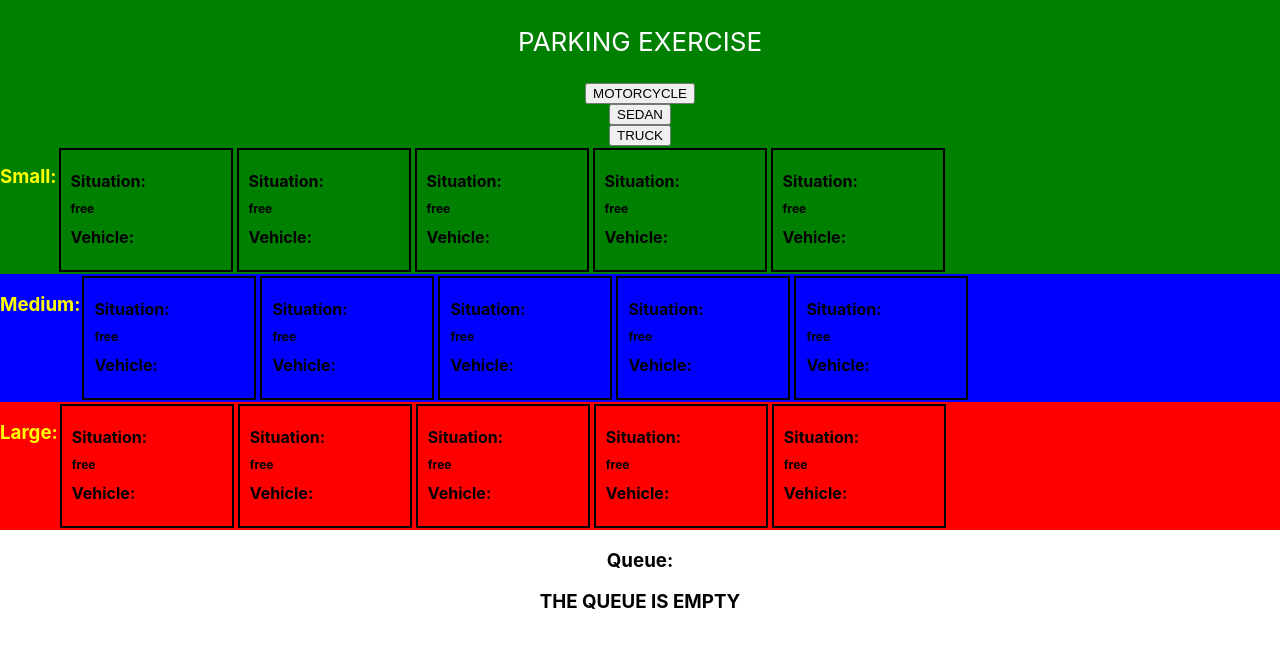
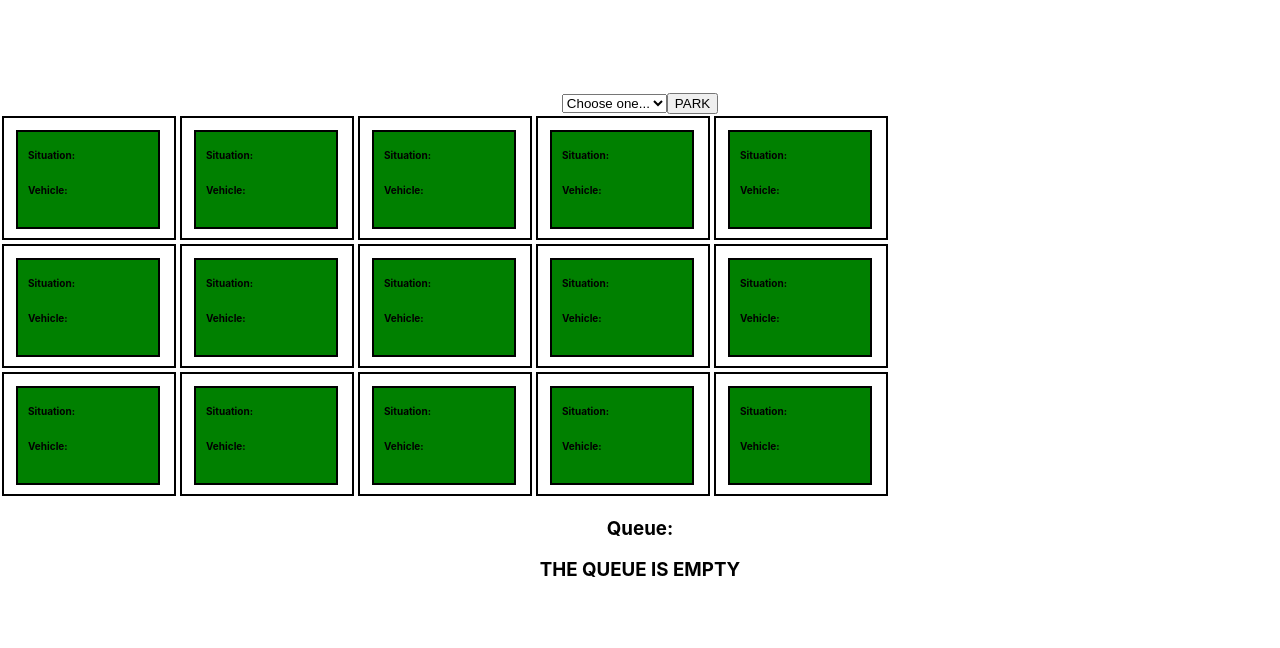
Before and after one commit to PatricioPallua/parkingExercise, a React (Create React App) app: page / in a window 1280 px wide. Shown: the top 648 px of the page. Built offline with nearby package versions, Linux system fonts and the light colour scheme.

Commit message:
It's ALIVEgit status!

```diff
--- a/src/App.css
+++ b/src/App.css
@@ -2,9 +2,7 @@
   text-align: center;
 }
 
-
 .App-header {
-  background-color: green;
   display: flex;
   flex-direction: column;
   align-items: center;
@@ -13,17 +11,14 @@
 }
 
 .small {
-  background-color: green;
   display: flex;
 }
 
 .medium {
-  background-color: blue;
   display: flex;
 }
 
 .large {
-  background-color: red;
   display: flex;
 }
 
@@ -42,3 +37,36 @@
 .vehicleButton {
   display: flex;
 }
+
+.occupied{
+  background-color: red;
+  margin: 2px;
+  padding: 10px;
+  font-size: 8px;
+  text-align: left;
+  border: 2px solid black;
+  width: 120px;
+  height: 75px;
+}
+
+.free{
+  background-color: green;
+  color: green;
+  margin: 2px;
+  padding: 10px;
+  font-size: 8px;
+  text-align: left;
+  border: 2px solid black;
+  width: 120px;
+  height: 75px;
+}
+
+.container{
+  margin: 2px;
+  padding: 10px;
+  font-size: 8px;
+  text-align: left;
+  border: 2px solid black;
+  width: 150px;
+  height: 100px;
+}
--- a/src/App.js
+++ b/src/App.js
@@ -4,6 +4,7 @@ import Places from "./Places.js"
 
 function App() {
 
+  const [chosen, setChosen] = useState("");
 
   const [small, setSmall] = useState([
       {situation: "free", vehicle: null, id:1},
@@ -41,41 +42,35 @@ function App() {
   }
 
   const occupySmall = (vehicle, event) => {
-  	console.log(event)
     var smallIndex = check(small);
     if(smallIndex >= 0){
       var newSmall = small;
       newSmall[smallIndex] = {situation: "occupied", vehicle: vehicle}
       setSmall(newSmall);
-      console.log(small);
     } else {
       occupyMedium(vehicle, event);
     }
   }
 
   const occupyMedium = (vehicle, event) => {
-  	console.log(event);
     event.preventDefault();
     var mediumIndex = check(medium);
     if(mediumIndex >= 0){
       var newMedium = medium;
       newMedium[mediumIndex] = {situation: "occupied", vehicle: vehicle, id: newMedium.id}
       setMedium(newMedium);
-      console.log(medium)
     } else {
       occupyLarge(vehicle, event);
     }
   }
 
   const occupyLarge = (vehicle, event) => {
-  	console.log(event);
     event.preventDefault();
     var largeIndex = check(large);
     if(largeIndex >= 0){
       var newLarge = large;
       newLarge[largeIndex] = {situation: "occupied", vehicle: vehicle}
       setLarge(newLarge);
-      console.log(large)
     } else {
       alert("NO PLACE FREE!");
       console.log("LA QUEUE ES: ", queue)
@@ -86,41 +81,65 @@ function App() {
     }
   }
 
+  const handleSubmit = (e) => {
+    e.preventDefault();
+    switch(chosen){
+      case "Motorcycle":
+        occupySmall(chosen, e);
+        break;
+      case "Sedan":
+        occupyMedium(chosen, e);
+        break;
+      case "Truck":
+        occupyLarge(chosen, e);
+        break;
+      default:
+        alert("NO SE UN VEHICULO VALIDO")
+    }
+    setChosen("");
+  }
+
+  const handleChange = (e) => {
+    e.preventDefault();
+    setChosen(e.target.value);
+  }
 
   return (
     <div className="App">
       <header className="App-header">
         <p> PARKING EXERCISE </p>
-        <button className="vehicleButton" value="Motorcycle" onClick={(event) => occupySmall("Motorcycle", event)} > MOTORCYCLE </button>
-        <button className="vehicleButton" value="Sedan" onClick={(event) => occupyMedium("Sedan", event)} > SEDAN </button>
-        <button className="vehicleButton" value="Truck" onClick={(event) => occupyLarge("Truck", event)} > TRUCK </button>
+        <form onSubmit={handleSubmit} >
+          <select name="vehicle" onChange={handleChange} value={chosen}>
+            <option value="">Choose one...</option>
+            <option value="Motorcycle">Motorcycle</option>
+            <option value="Sedan">Sedan</option>
+            <option value="Truck">Truck</option>
+          </select>
+          <button>
+            PARK
+          </button>
+        </form>
       </header>
       {
         <>
         <div className="small">
-          <h3 className="title">Small: </h3>
           {
             small.map(el => (
-              /*el.situtation === "free" ?
-              <div> VACIO </div>
-              :*/
-              <Places key={el.id} vehicle={el.vehicle} situation={el.situation} />
+              <Places  key={el.id} vehicle={el.vehicle} situation={el.situation} />
             ))
           }
         </div>
 
         <div className="medium">
-          <h3 className="title">Medium: </h3>
           {
             medium.map(el => (
-              <Places key={el.id} vehicle={el.vehicle} situation={el.situation} />
+              <Places  key={el.id} vehicle={el.vehicle} situation={el.situation} />
             ))
           }
         </div>
 
 
         <div className="large">
-          <h3 className="title">Large: </h3>
           {
             large.map(el => (
               <Places key={el.id} vehicle={el.vehicle} situation={el.situation} />
--- a/src/Places.css
+++ b/src/Places.css
@@ -7,3 +7,20 @@
 	width: 150px;
 	height: 100px;
 }
+
+.occupied{
+	background-color: red;
+}
+
+.free{
+	background-color: green;
+}
+
+.title{
+	font-size: 10px;
+	color: black;
+}
+
+.prop{
+	font-size: 8px;
+}
--- a/src/Places.js
+++ b/src/Places.js
@@ -3,16 +3,14 @@ import "./Places.css";
 
 function Places(props) {
 
-	const misterio = (props) => {
-		console.log(props)
-	}
-
 	return (
 		<div className="container" >
-			<h1> Situation: </h1>
-			<h2> {props.situation && props.situation} </h2>
-			<h1> Vehicle: </h1>
-			<h2> {props.vehicle && props.vehicle} </h2>
+			<div className={props.situation}>
+				<h1 className="title"> Situation: </h1>
+				<h2 className="prop"> {props.situation && props.situation} </h2>
+				<h1 className="title"> Vehicle: </h1>
+				<h2 className="prop"> {props.vehicle && props.vehicle} </h2>
+			</div>
 		</div>
 	)
 }
--- a/src/index.js
+++ b/src/index.js
@@ -2,7 +2,6 @@ import React from 'react';
 import ReactDOM from 'react-dom';
 import './index.css';
 import App from './App';
-import reportWebVitals from './reportWebVitals';
 
 ReactDOM.render(
   <React.StrictMode>
@@ -10,8 +9,3 @@ ReactDOM.render(
   </React.StrictMode>,
   document.getElementById('root')
 );
-
-// If you want to start measuring performance in your app, pass a function
-// to log results (for example: reportWebVitals(console.log))
-// or send to an analytics endpoint. Learn more: https://bit.ly/CRA-vitals
-reportWebVitals();
--- a/src/reportWebVitals.js
+++ /dev/null
@@ -1,13 +0,0 @@
-const reportWebVitals = onPerfEntry => {
-  if (onPerfEntry && onPerfEntry instanceof Function) {
-    import('web-vitals').then(({ getCLS, getFID, getFCP, getLCP, getTTFB }) => {
-      getCLS(onPerfEntry);
-      getFID(onPerfEntry);
-      getFCP(onPerfEntry);
-      getLCP(onPerfEntry);
-      getTTFB(onPerfEntry);
-    });
-  }
-};
-
-export default reportWebVitals;
```
Also changed, not shown: 2 other files (tests, documents, lock files or other folders).
